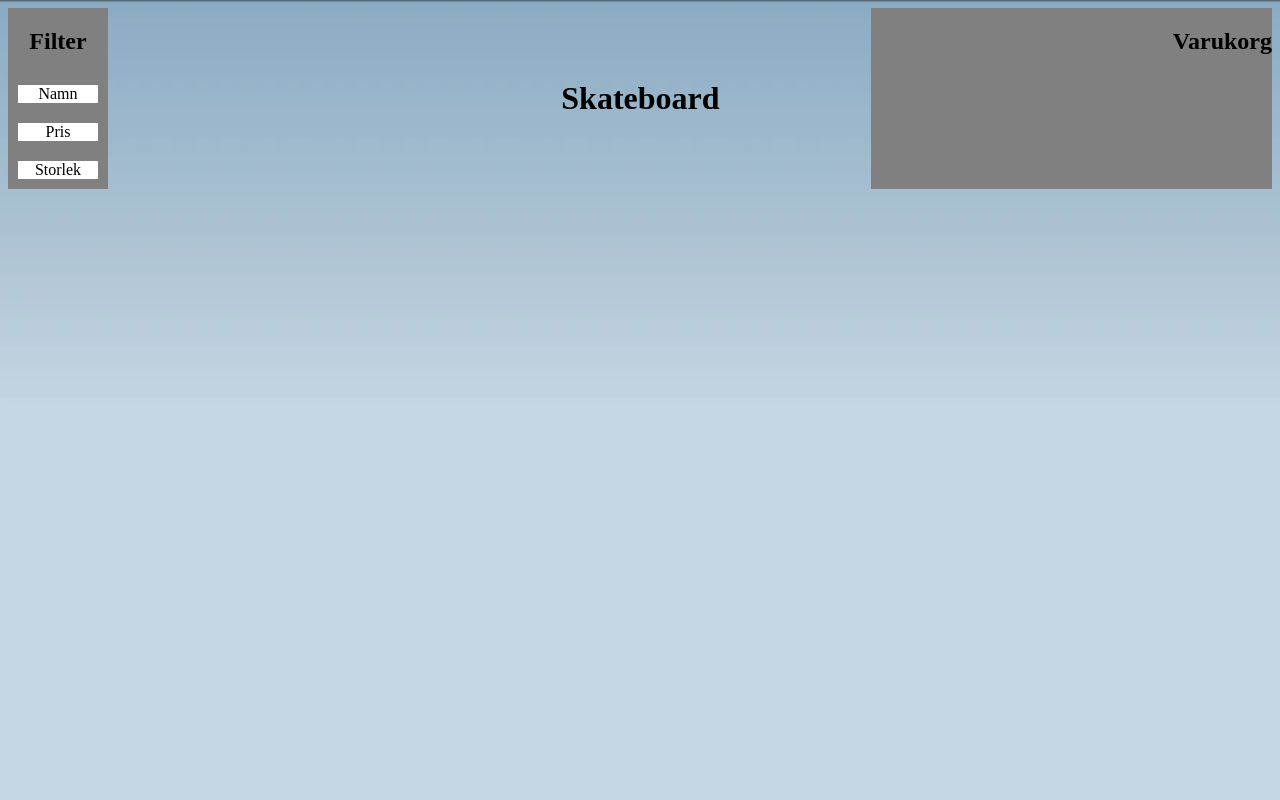
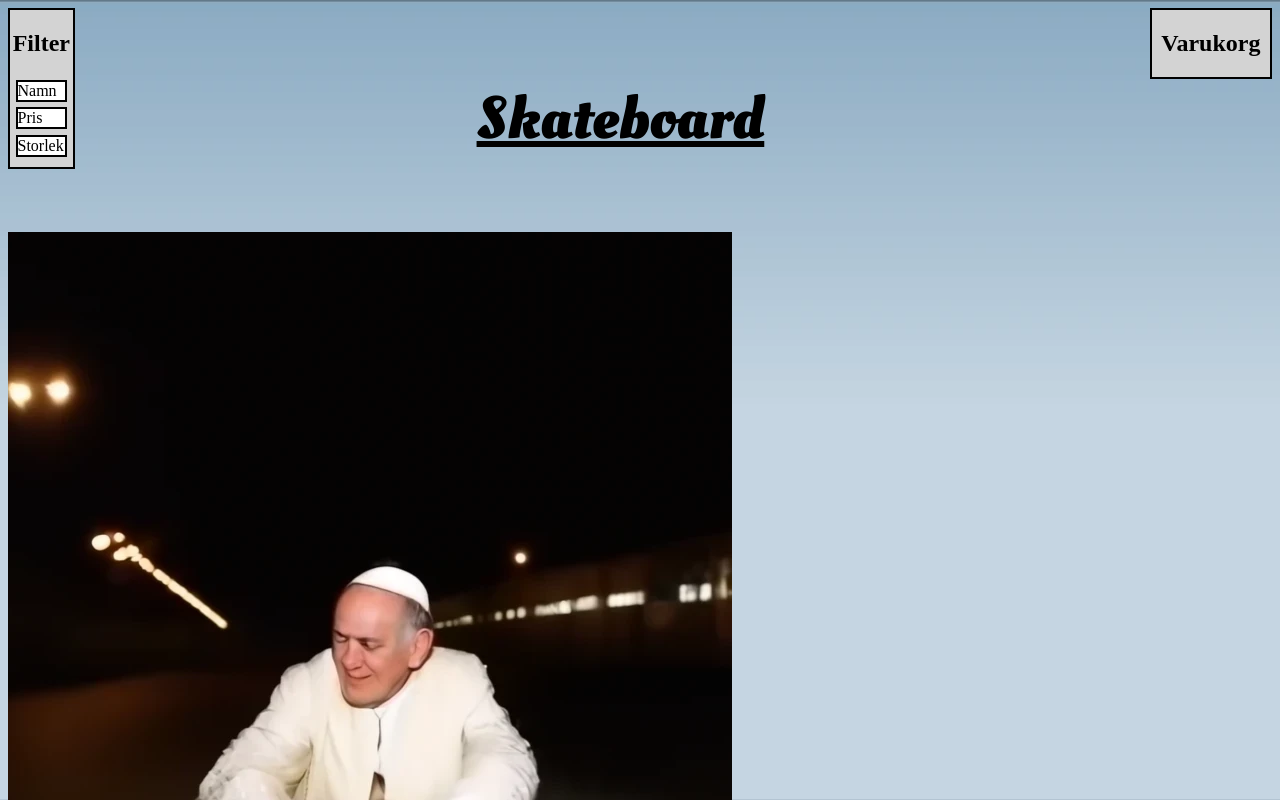
Before and after one commit to AlvinErn/WEbbshop, a plain HTML site: page index.html in a window 1280 px wide. Shown: the top 800 px of the page. Drawn offline with Linux system fonts and the light colour scheme.

Commit message:
lagt till main och en bild som ska fixas en hel del

```diff
--- a/index.html
+++ b/index.html
@@ -1,5 +1,5 @@
 <!DOCTYPE html>
-<html lang="en">
+<html lang="se">
 <head>
     <meta charset="UTF-8">
     <meta name="viewport" content="width=device-width, initial-scale=1.0">
@@ -7,20 +7,29 @@
     <link rel="stylesheet" href="style.css">
 </head>
 <body>
-    <div id="container">
+    <div id="header">
         <div id="filter">
             <h2>Filter</h2>
-                <p>Namn</p>
-                <p>Pris</p>
-                <p>Storlek</p>
+            <p>Namn</p>
+            <p>Pris</p>
+            <p>Storlek</p>
         </div>
+
         <div id="rubrik">
             <h1>Skateboard</h1>
         </div>
+
         <div id="varukorg">
             <h2>Varukorg</h2>
         </div>
     </div>
 
+    <div id="main">
+        <div id="leftImg">
+            <img src="img/pope is a rockstar web.p.webp" alt="pope">
+        </div>
+
+    </div>
+
 </body>
 </html>
--- a/style.css
+++ b/style.css
@@ -1,43 +1,62 @@
+@import url('https://fonts.googleapis.com/css2?family=Oleo+Script:wght@400;700&display=swap');
+
 body{
-    background-image: url(img/Background.webp);
+    background: url(img/Background.webp);
     background-size: cover;
     background-repeat: no-repeat;
     background-attachment: fixed;
+    grid-template-columns: 25vw, 25vw, 25vw, 25vw;
+    grid-template-rows: 25vh, 25vh, 25vh, 25vh;
 }
 
-#container{
+#header{
     display: grid;
-    grid-template-columns: 25vw, 50vw, 25vw;
-    grid-template-rows: 25vh, 75vh;
-
 }
 
 #filter{
-    display: flex;
+    display: grid;
+    grid-column: 1/2;
     grid-row: 1/2;
-    grid-column: 1/2;
-    flex-direction: column;
-    text-align: center;
-    background-color: gray;
-    width: 100px;
+    justify-content: center;
+    background-color: lightgray;
+    margin-right: 75%;
+    padding-bottom: 2.5%;
+    border: solid black 2px;
+    min-width: 60px;
+    height: 150px;
     p{
         background-color: white;
-        margin: 10px;
+        border: solid black 2px;
+        margin: 5%;
     }
 }
 
 #rubrik{
-    display: flex;
+    display: grid;
+    grid-column: 2/4;
     grid-row: 1/2;
-    grid-column: 2/3;
     justify-content: center;
     align-items: center;
+    font-size: 30px;
+    font-family: "Oleo script";
+    text-decoration: underline;
+    display: flex;
+    justify-content: center;
 }
 
 #varukorg{
-    display: flex;
+    display: grid;
+    grid-column: 4/5;
     grid-row: 1/2;
-    grid-column: 3/4;
-    justify-content: right;
-    background-color: gray;
+    justify-content: center;
+    background-color: lightgray;
+    margin-left: 60%;
+    margin-bottom: 50%;
+    border: solid black 2px;
 }
+
+#main{
+    display: grid;
+    grid-column: 1/5;
+    grid-row: 2/3;
+}
```
Also changed, not shown: img/jesusollie web.p.webp (added), img/pope is a rockstar web.p.webp (added), img/varukorg.webp (added).
